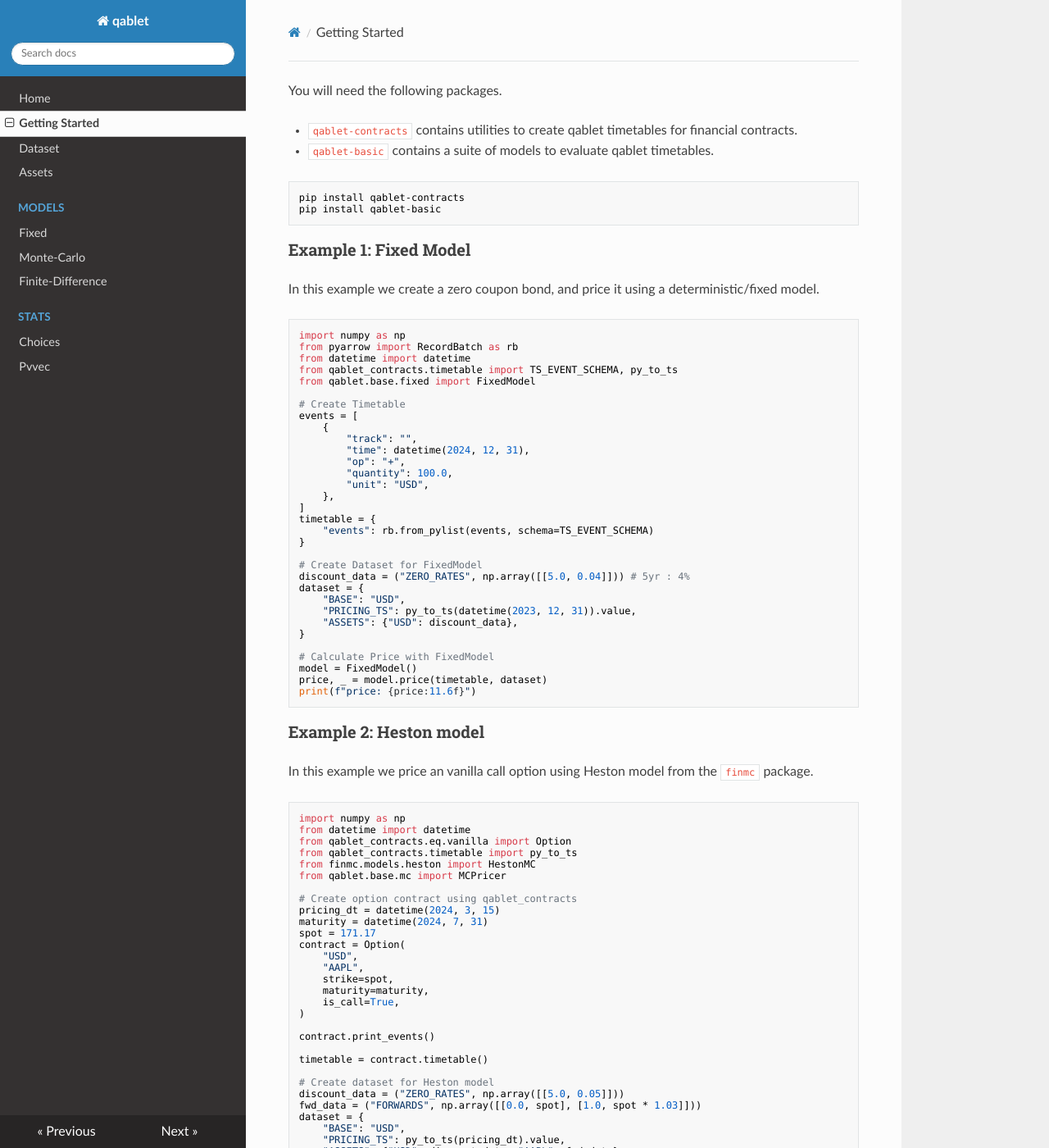
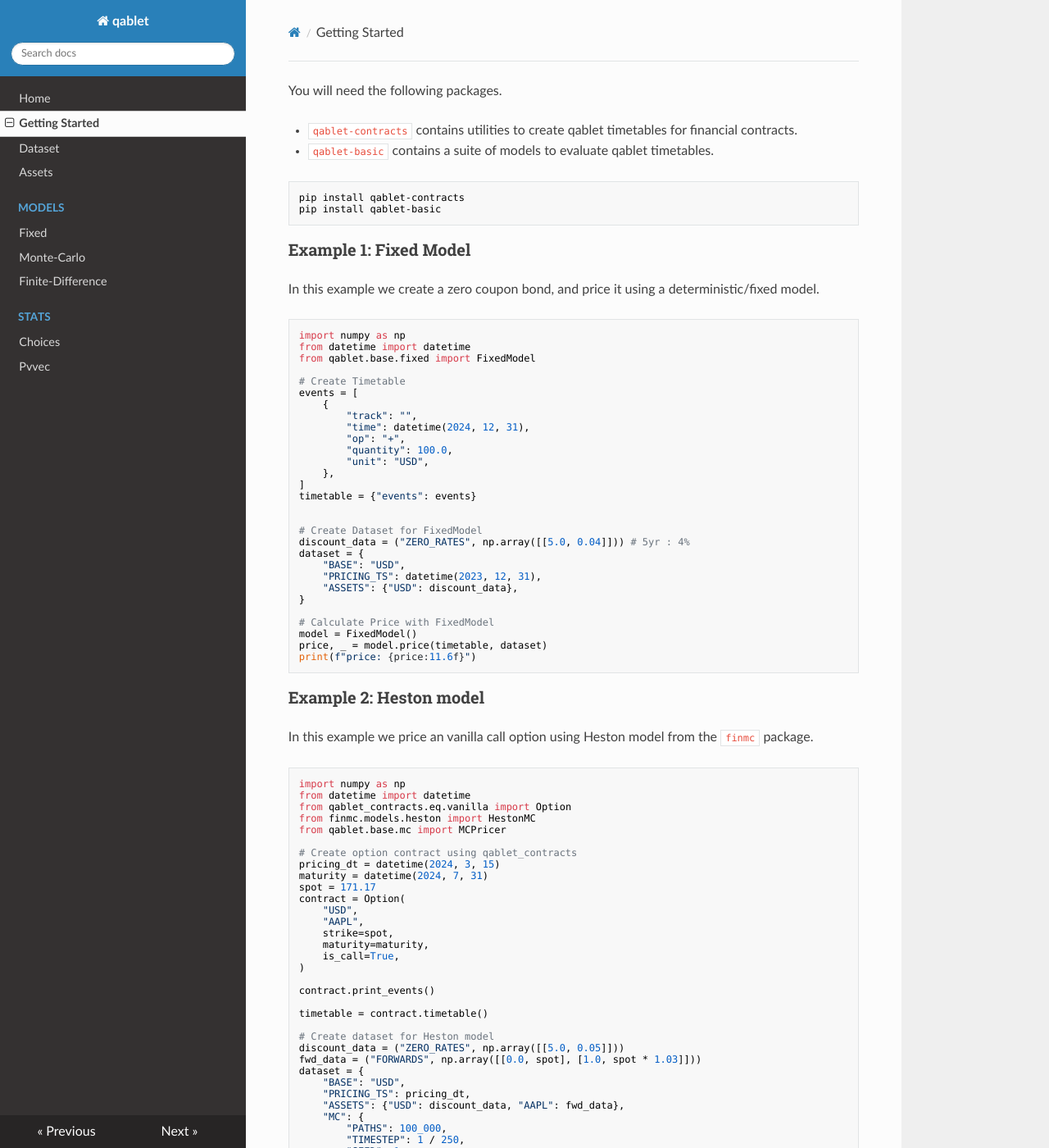
Before and after one commit to qablet-academy/intro, an MkDocs documentation site: the page built from docs/quickstart.md, in a window 1280 px wide and 1400 px high. Shown: the whole window at 82% size. Built offline with MkDocs 1.6.1, drawn with Linux system fonts in a browser that asks for light colours; nearby versions of some CDN libraries.

Commit message:
remove need to use pyts

````diff
--- a/docs/quickstart.md
+++ b/docs/quickstart.md
@@ -14,9 +14,7 @@ In this example we create a zero coupon bond, and price it using a deterministic
 
 ```
 import numpy as np
-from pyarrow import RecordBatch as rb
 from datetime import datetime
-from qablet_contracts.timetable import TS_EVENT_SCHEMA, py_to_ts
 from qablet.base.fixed import FixedModel
 
 # Create Timetable
@@ -29,15 +27,14 @@ events = [
         "unit": "USD",
     },
 ]
-timetable = {
-    "events": rb.from_pylist(events, schema=TS_EVENT_SCHEMA)
-}
+timetable = {"events": events}
+
 
 # Create Dataset for FixedModel
 discount_data = ("ZERO_RATES", np.array([[5.0, 0.04]])) # 5yr : 4%
 dataset = {
     "BASE": "USD",
-    "PRICING_TS": py_to_ts(datetime(2023, 12, 31)).value,
+    "PRICING_TS": datetime(2023, 12, 31),
     "ASSETS": {"USD": discount_data},
 }
 
@@ -55,7 +52,6 @@ In this example we price an vanilla call option using Heston model from the `fin
 import numpy as np
 from datetime import datetime
 from qablet_contracts.eq.vanilla import Option
-from qablet_contracts.timetable import py_to_ts
 from finmc.models.heston import HestonMC
 from qablet.base.mc import MCPricer
 
@@ -80,7 +76,7 @@ discount_data = ("ZERO_RATES", np.array([[5.0, 0.05]]))
 fwd_data = ("FORWARDS", np.array([[0.0, spot], [1.0, spot * 1.03]]))
 dataset = {
     "BASE": "USD",
-    "PRICING_TS": py_to_ts(pricing_dt).value,
+    "PRICING_TS": pricing_dt,
     "ASSETS": {"USD": discount_data, "AAPL": fwd_data},
     "MC": {
         "PATHS": 100_000,
--- a/requirements-test.txt
+++ b/requirements-test.txt
@@ -13,4 +13,4 @@ nb-clean
 matplotlib
 finmc==0.0.5
 qablet_contracts==0.3.0
-qablet-basic==0.4.4
+qablet-basic==0.4.6
--- a/requirements.txt
+++ b/requirements.txt
@@ -5,4 +5,4 @@ scipy
 matplotlib
 finmc==0.0.5
 qablet_contracts==0.3.0
-qablet-basic==0.4.4
+qablet-basic==0.4.6
````
Also changed, not shown: docs/models/fixed.md (+1 -1 lines), docs/models/mc.md (+1 -1 lines), 7 other files.
